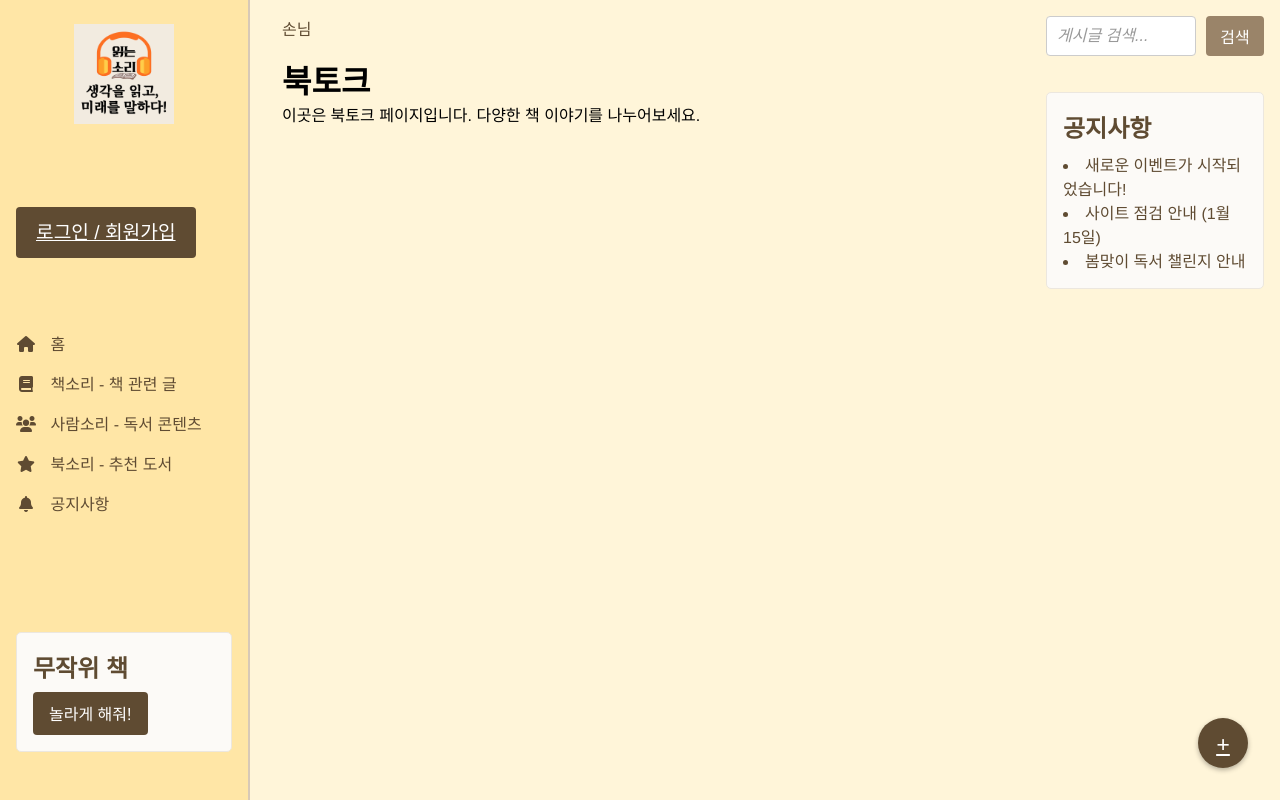
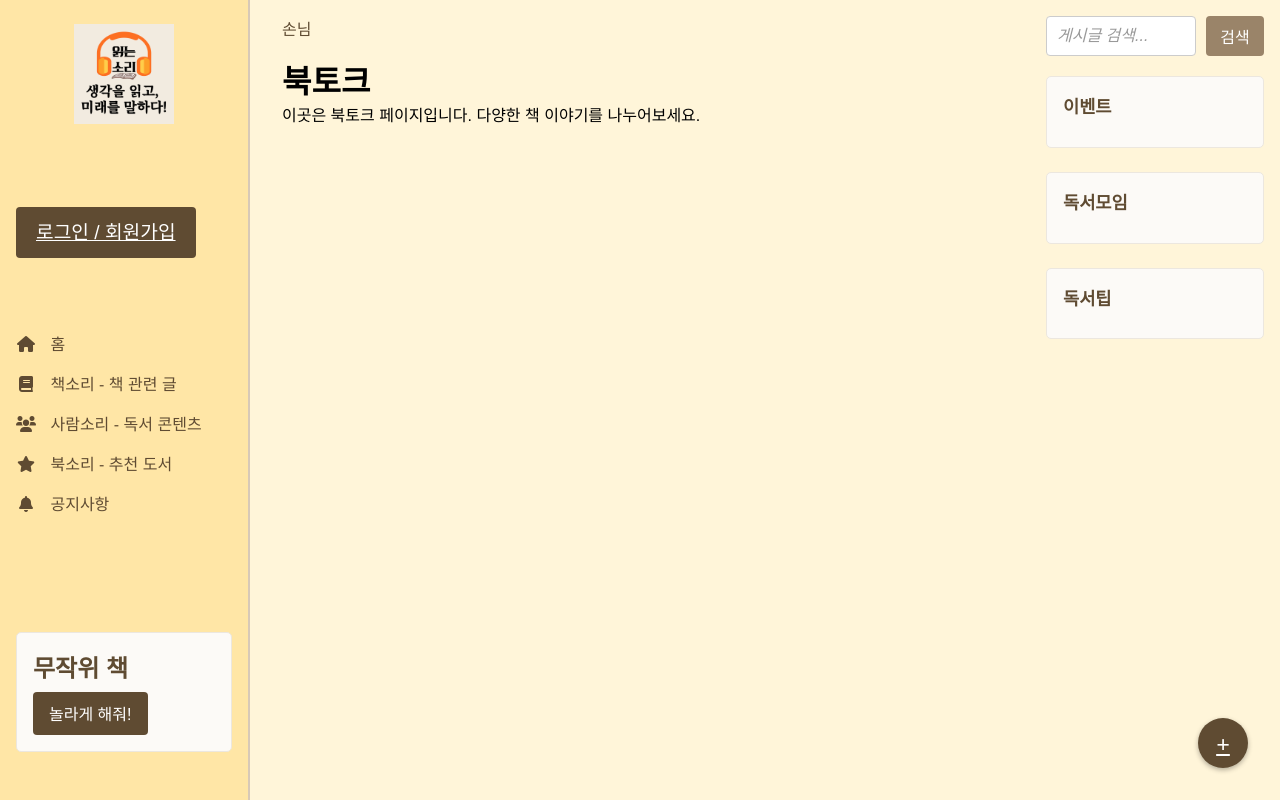
Before and after one commit to OptiGTO/reading_sound, a Django app: page /booktalk/ in a window 1280 px wide. Run offline with Django 5.2, Linux system fonts and the light colour scheme; some libraries are stand-ins or nearby versions.

Commit message:
오른쪽 사이드바 편집 기능 추가

```diff
--- a/server/community/static/community/css/style.css
+++ b/server/community/static/community/css/style.css
@@ -222,39 +222,93 @@
 
 
 /****************************************************
-   * 4. 오른쪽 사이드바
+* 4. 오른쪽 사이드바 (Updated)
 ****************************************************/
-  /* Styles specifically for the right-hand sidebar. */
 .sidebar.right-sidebar {
-    border-right: none;           /* No right border needed on the right sidebar */
+  border-right: none;
   background-color: #fff5d9;
-    /* Left border for visual separation */
   display: flex;
   flex-direction: column;
   justify-content: flex-start;
-    width: 250px;                 /* Fixed width similar to left sidebar */
+  width: 250px;
+  padding: 1rem;  /* Added padding for consistency */
 }
 
-  /* Display block for notices on the right sidebar. */
+.sidebar-section {
+  background-color: #fcfaf7;
+  border: 1px solid #ece7df;
+  border-radius: 5px;
+  padding: 1rem;
+  margin-bottom: 1.5rem;
+  transition: transform 0.2s;
+}
+
+.sidebar-section:hover {
+  transform: translateY(-2px);
+}
+
+.sidebar-section h2 {
+  margin-bottom: 0.8rem;
+  color: #5f4b32;
+  font-size: 1.1rem;
+  font-weight: 600;
+}
+
+.event-item,
+.group-item,
+.tip-item {
+  padding: 0.8rem 0;
+  border-bottom: 1px solid #ece7df;
+}
+
+.event-item:last-child,
+.group-item:last-child,
+.tip-item:last-child {
+  border-bottom: none;
+}
+
+.event-date,
+.meeting-time,
+.tip-category {
+  font-size: 0.85rem;
+  color: #7f6e58;
+  margin: 0.3rem 0;
+}
+
+.edit-link {
+  display: inline-block;
+  font-size: 0.8rem;
+  color: #8a745c;  /* Matched with notice text color */
+  text-decoration: none;
+  margin-top: 0.5rem;
+}
+
+.edit-link:hover {
+  text-decoration: underline;
+  color: #6b5a48;
+}
+
+/* Adjusted existing notice display to match */
 .notice-display {
-    background-color: #fcfaf7;    /* Slightly off-white background */
-    border: 1px solid #ece7df;    /* Subtle grayish border */
-    border-radius: 5px;           /* Rounded corners for a softer look */
-    padding: 1rem;                /* Internal spacing */
-    margin-top: 1rem;             /* Gap from elements above */
+  background-color: #fcfaf7;
+  border: 1px solid #ece7df;
+  border-radius: 5px;
+  padding: 1rem;
+  margin-top: 1rem;
 }
 
 .notice-display h2 {
-    margin-bottom: 0.5rem;        /* Space below heading */
-    color: #5f4b32;               /* Consistent brown color for text */
+  margin-bottom: 0.8rem;
+  color: #5f4b32;
+  font-size: 1.1rem;
+  font-weight: 600;
 }
 
-  /* Bullet points inside the notice list. */
 .notice-display ul {
-    list-style: disc inside;      /* Shows bullet points inside the container */
-    color: #5f4b32;               /* Brown color for list items */
+  list-style: disc inside;
+  color: #5f4b32;
+  padding-left: 0;
 }
-
 
   /****************************************************
    * 5. 탑 바 & 버튼
--- a/server/community/templates/community/index.html
+++ b/server/community/templates/community/index.html
@@ -282,19 +282,65 @@
     {% endblock %}
   </main>
 
+
+
+
   <!-- 오른쪽 사이드바 -->
   <aside class="sidebar right-sidebar">
+
+    <!-- 검색창 -->
     <div class="search-container">
       <input type="text" id="search-input" placeholder="게시글 검색..." />
       <button class="btn hover-effect" id="search-btn">검색</button>
     </div>
-    <div class="notice-display">
-      <h2>공지사항</h2>
-      <ul>
-        <li>새로운 이벤트가 시작되었습니다!</li>
-        <li>사이트 점검 안내 (1월 15일)</li>
-        <li>봄맞이 독서 챌린지 안내</li>
-      </ul>
+
+    <!-- 이벤트, 독서모임, 독서팁 섹션 -->
+    <div class="sidebar-section">
+        <h2>이벤트</h2>
+        <div class="event-list">
+            {% for event in events %}
+            <div class="event-item">
+                <h4>{{ event.title }}</h4>
+                <p class="event-date">{{ event.event_date|date:"Y.m.d" }}</p>
+                <p class="event-content">{{ event.content|truncatechars:50 }}</p>
+                {% if user.is_staff %}
+                <a href="{% url 'admin:community_eventpost_change' event.id %}" class="edit-link">Edit</a>
+                {% endif %}
+            </div>
+            {% endfor %}
+        </div>
+    </div>
+
+    <div class="sidebar-section">
+        <h2>독서모임</h2>
+        <div class="group-list">
+            {% for group in reading_groups %}
+            <div class="group-item">
+                <h4>{{ group.title }}</h4>
+                <p class="meeting-time">{{ group.meeting_time|date:"Y.m.d H:i" }}</p>
+                <p class="group-content">{{ group.content|truncatechars:50 }}</p>
+                {% if user.is_staff %}
+                <a href="{% url 'admin:community_readinggrouppost_change' group.id %}" class="edit-link">Edit</a>
+                {% endif %}
+            </div>
+            {% endfor %}
+        </div>
+    </div>
+
+    <div class="sidebar-section">
+        <h2>독서팁</h2>
+        <div class="tip-list">
+            {% for tip in tips %}
+            <div class="tip-item">
+                <h4>{{ tip.title }}</h4>
+                <p class="tip-category">{{ tip.category }}</p>
+                <p class="tip-content">{{ tip.content|truncatechars:50 }}</p>
+                {% if user.is_staff %}
+                <a href="{% url 'admin:community_readingtippost_change' tip.id %}" class="edit-link">Edit</a>
+                {% endif %}
+            </div>
+            {% endfor %}
+        </div>
     </div>
   </aside>
 
--- a/server/community/views.py
+++ b/server/community/views.py
@@ -1,7 +1,7 @@
 #File: community/views.py
 import json
 from django.shortcuts import render, redirect
-from .models import Book, Post
+from .models import Book, Post, EventPost, ReadingGroupPost, ReadingTipPost
 from .forms import PostForm
 from django.conf import settings
 import requests
@@ -12,9 +12,12 @@ from django.views.decorators.csrf import csrf_exempt
 
 def home_view(request):
     books = Book.objects.all()
-    context = {"books": books}
     posts = Post.objects.all().order_by('-created_at')
-    context.update({'posts': posts})
+    context = {"books": books,
+               "posts": posts,
+               'events': EventPost.objects.filter(is_active=True),
+               'reading_groups': ReadingGroupPost.objects.filter(is_active=True),
+               'tips': ReadingTipPost.objects.filter(is_active=True),}
     return render(request, "community/index.html", context)
 
 
```
Also changed, not shown: server/community/admin.py (+21 -1 lines), server/community/models.py (+25 -0 lines), server/community/migrations/0004_eventpost_readinggrouppost_readingtippost.py (added), server/db.sqlite3. Lines whose indentation alone changed are shown as unchanged.
